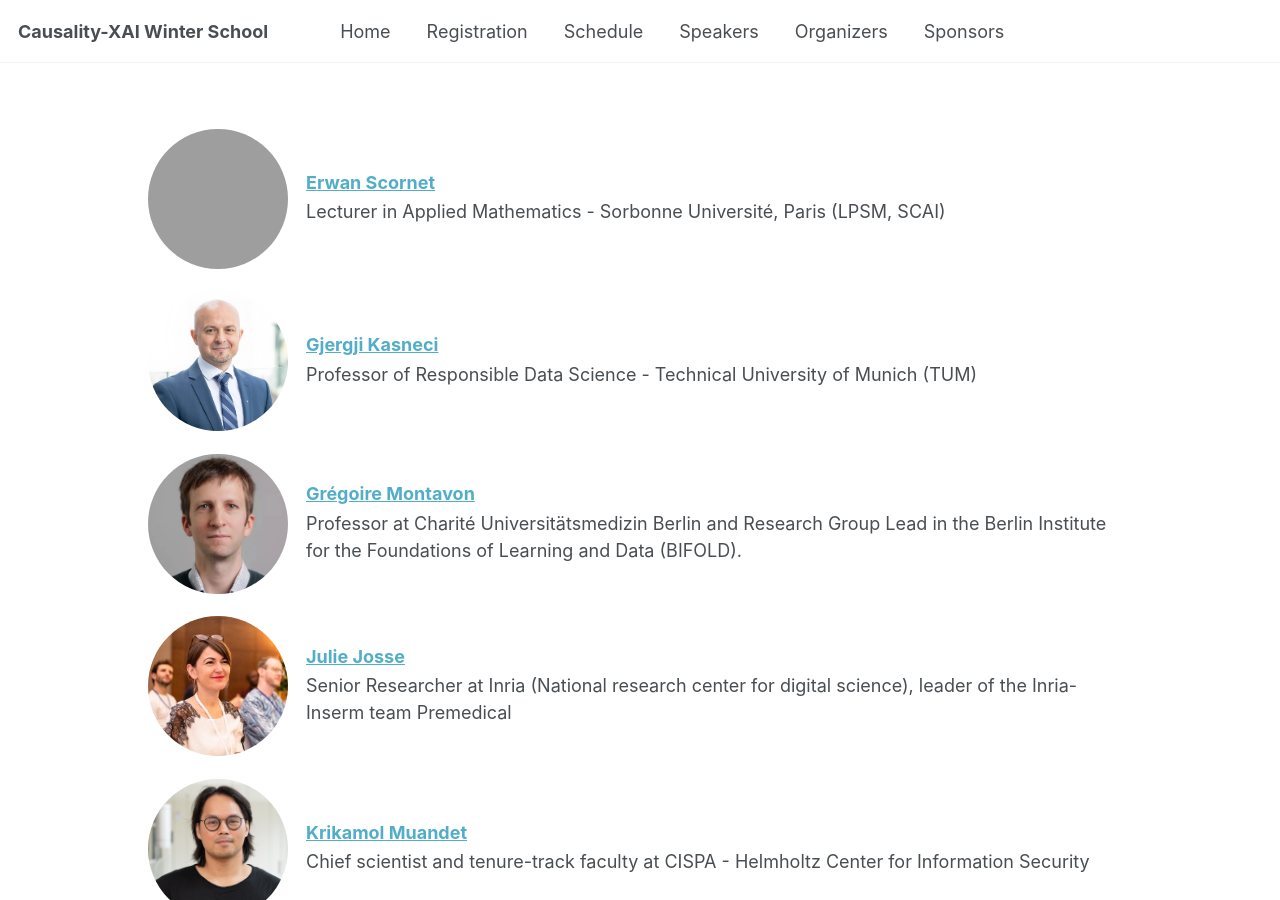
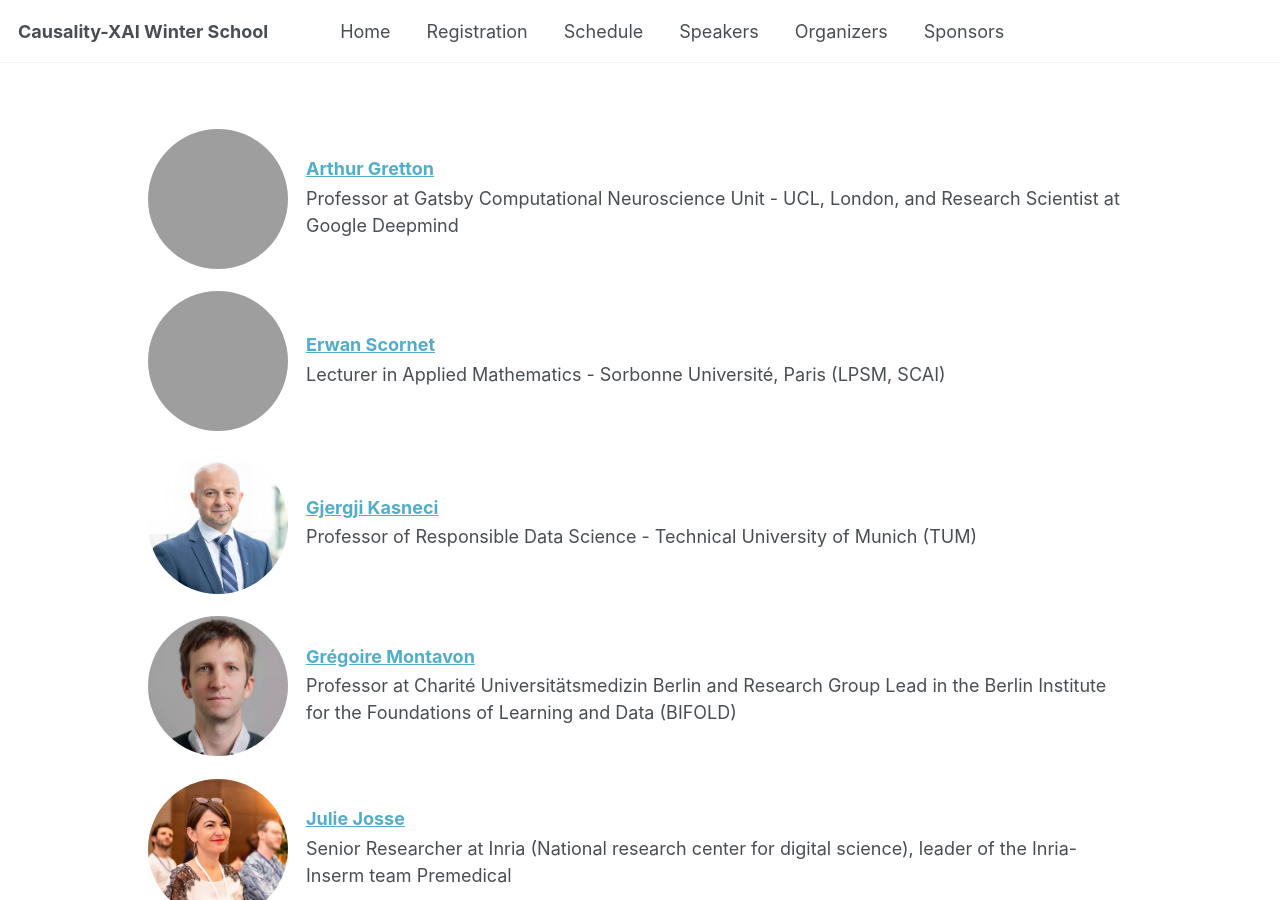
Before and after one commit to XAI-Winter-School/xai-winter-school.github.io, a Jekyll site: the page built from _pages/speakers.md, in a window 1280 px wide and 900 px high. Built offline with Jekyll 4.4.1, drawn with Linux system fonts in a browser that asks for light colours; grey boxes are pictures that could not be loaded.

Commit message:
updated speakers

```diff
--- a/_pages/speakers.md
+++ b/_pages/speakers.md
@@ -35,6 +35,15 @@ author_profile: true
 
 
 
+<div class="person">
+  <img src="/images/imgswinterschool/pics_speakers/pic_arthur_gretton.png" alt="Arthur Gretton">
+  <div class="info">
+    <!-- <h3>Arthur Gretton</h3> -->
+    <h3><a href="https://www.gatsby.ucl.ac.uk/~gretton/" target="_blank" rel="noopener">Arthur Gretton</a></h3>
+    <p>Professor at Gatsby Computational Neuroscience Unit - UCL, London, and Research Scientist at Google Deepmind</p>
+  </div>
+</div>
+
 
 <div class="person">
   <img src="/images/imgswinterschool/pics_speakers/pic_erwan_scornet.jpeg" alt="Erwan Scornet">
@@ -59,7 +68,7 @@ author_profile: true
   <div class="info">
     <!-- <h3>Grégoire Montavon</h3> -->
     <h3><a href="https://www.bifold.berlin/people/prof-dr-gregoire-montavon.html" target="_blank" rel="noopener">Grégoire Montavon</a></h3>
-    <p>Professor at Charité Universitätsmedizin Berlin and Research Group Lead in the Berlin Institute for the Foundations of Learning and Data (BIFOLD).</p>
+    <p>Professor at Charité Universitätsmedizin Berlin and Research Group Lead in the Berlin Institute for the Foundations of Learning and Data (BIFOLD)</p>
   </div>
 </div>
 
```
Also changed, not shown: _pages/schedule.md (+1 -1 lines), 1 other file.
